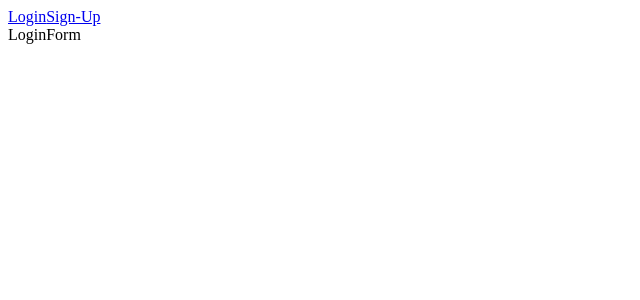
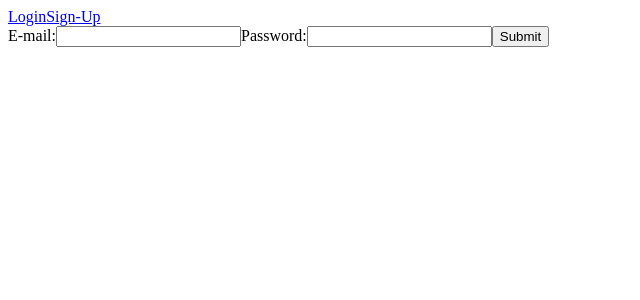
Before and after one commit to siripiripiri/JavaChips, a React (Vite) app: page /login in a window 1280 px wide. Shown: the top 300 px of the page, without its empty margins (0-640 px from the left). Built offline with nearby package versions, Linux system fonts and the light colour scheme.

Commit message:
Firebase

```diff
--- a/src/App.jsx
+++ b/src/App.jsx
@@ -1,6 +1,5 @@
 import { BrowserRouter, Routes, Route, Link} from "react-router-dom";
 import LoginForm from "./components/LoginForm";
-import SignUpForm from "./components/SignUpForm";
 
 function App() {
   return (
@@ -11,7 +10,6 @@ function App() {
       </header>
       <Routes>
         <Route path="login" element={<LoginForm/>} />
-        <Route path="signup" element={<SignUpForm/>} />
         <Route path="*" element={
           <>
           <h1>404</h1>
--- a/src/components/LoginForm.jsx
+++ b/src/components/LoginForm.jsx
@@ -1,7 +1,28 @@
+import { useForm } from "react-hook-form";
+import { DevTool } from "@hookform/devtools";
+
+
 const LoginForm = () => {
+  const form = useForm();
+  const { register, control, handleSubmit } = form;
+
+  const onSubmit = data => {
+      console.log("Form Submitted", data);
+    };
   return (
-    <div>LoginForm</div>
-  )
+  <div>
+      <form onSubmit={handleSubmit(onSubmit)} noValidate>
+          <label htmlFor="email">E-mail:</label>
+          <input type="email" id="email" {...register("email")} />
+
+          <label htmlFor="password">Password:</label>
+          <input type="password" id="password" {...register("password")} />
+          <button>Submit</button>
+      </form>
+      <DevTool control={control} />
+  </div>
+)
 }
 
+
 export default LoginForm
--- a/src/components/SignUpForm.jsx
+++ /dev/null
@@ -1,26 +0,0 @@
-import { useForm } from "react-hook-form";
-import { DevTool } from "@hookform/devtools";
-
-const SignUpForn = () => {
-    const form = useForm();
-    const { register, control, handleSubmit } = form;
-
-    const onSubmit = data => {
-        console.log("Form Submitted", data);
-      };
-  return (
-    <div>
-        <form onSubmit={handleSubmit(onSubmit)} noValidate>
-            <label htmlFor="email">E-mail:</label>
-            <input type="email" id="email" {...register("email")} />
-
-            <label htmlFor="password">Password:</label>
-            <input type="password" id="password" {...register("password")} />
-            <button>Submit</button>
-        </form>
-        <DevTool control={control} />
-    </div>
-  )
-}
-
-export default SignUpForn
```
